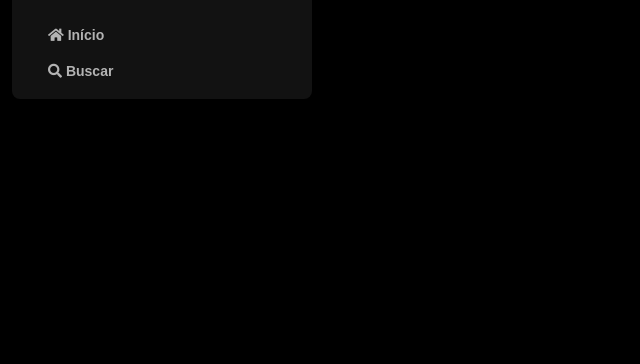
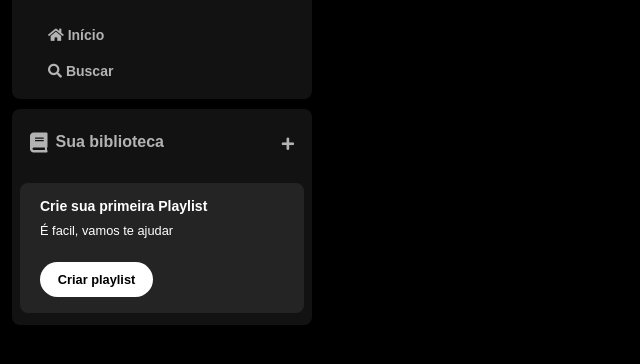
Before and after one commit to GuiMeiring/spotify-clone, a plain HTML site: page index.html in a window 1280 px wide. Shown: the part 74-438 px from the top of the page, without its empty margins (0-640 px from the left). Drawn offline with Linux system fonts and the light colour scheme.

Commit message:
aba biblioteca

```diff
--- a/index.html
+++ b/index.html
@@ -13,13 +13,12 @@
 </head>
 <body>
     <div class="sidebar">
-        <nav class="sidebar_navigation">
+        <nav class="sidebar__navigation">
             <div class="logo">
               <a href="">
-                    <img src="./assets/icons/logo-spotify.png" alt="logo do spotify">
+                <img  src="./assets/icons/logo-spotify.png" alt="Logo" />
               </a>
             </div>
-                <div>
             <ul>
               <li>
                 <a href="">
@@ -34,9 +33,25 @@
                 </a>
               </li>
             </ul>
+          </nav>
+          <div class="library">
+            <div class="library__content">
+              <button class="library__button">
+                <span class="fa fas fa-book"></span>
+                <span>Sua biblioteca</span>
+              </button>
+              <span class="fa fa-plus"></span>
             </div>
+            <section class="section-playlist">
+                <div class="section-playlist__content">
+                    <span class="text title">Crie sua primeira Playlist</span>
+                    <span class="text subtitle">É facil, vamos te ajudar</span>
+                    <button class="section-playlist__button">
+                        <span>Criar playlist</span>
+                      </button>
                 </div>
-        </nav>
+            </section>
+         </div>
     </div>
 </body>
 </html>
--- a/styles.css
+++ b/styles.css
@@ -15,20 +15,20 @@ h1 {
     width: 300px;
 }
 
-.sidebar_navigation {
+.sidebar__navigation {
     background-color: #121212;
     border-radius: 8px;
     padding: 16px 0 0 16px;
 }
 
-.sidebar_navigation .logo {
+.sidebar__navigation .logo {
     background: #121212;
     display: flex;
     border-radius: 12px;
     padding: 16px 0 0 16px;
 }
 
-.sidebar_navigation .logo img {
+.sidebar__navigation .logo  a img {
     width: 80px;
 }
 
@@ -48,3 +48,100 @@ h1 {
     font-size: 14px;
     font-family: "DM Sans", sans-serif;
 }
+
+.library {
+    background-color: #121212;
+    border-radius: 8px;
+    display: flex;
+    justify-content: space-between;
+    min-block-size: 40px;
+    padding: 4px 8px;
+    color: #b3b3b3;
+    font-weight: 600;
+    font-size: 14px;
+    margin-top: 10px;
+    flex-direction: column;
+}
+
+.library .library__button {
+    margin-right: 10px;
+    color: #b3b3b3;
+    background-color: transparent;
+    border: 0px;
+    font-size: 1rem;
+    font-weight: 700;
+    font-family: 'Montserrat', sans-serif;
+    text-align: center;
+    text-decoration: none;
+    text-transform: none;
+    padding: 20px 10px;
+    display: flex;
+}
+
+.library .library__button .fa {
+    font-size: 20px;
+    border-right: 10px;
+    font-weight: 300;
+    padding-right: 8px;
+}
+
+.library .library__content {
+    display: flex;
+    justify-content: space-between;
+}
+
+.library .library__content .fa-plus {
+    margin: 24px 10px;
+}
+
+.library .section-playlist {
+    background-color: #242424;
+    align-items: flex-start;
+    border-radius: 8px;
+    gap: 20px;
+    display: flex;
+    justify-content: space-between;
+    min-block-size: 40px;
+    color: #b3b3b3;
+    font-weight: 600;
+    font-size: 14px;
+    margin: 8px 0;
+    padding: 16px 20px;
+}
+
+.library .section-playlist .section-playlist__content {
+    display: flex;
+    flex-direction: column;
+}
+
+.library .section-playlist .section-playlist__content .text {
+    color: #ffff;
+    padding-bottom: 12px;
+    font-family: 'Montserrat', sans-serif;
+}
+
+.section-playlist__content .title {
+    font-weight: 700;
+ }
+
+ .section-playlist__content .subtitle {
+     font-weight: 500;
+     font-size: 0.8rem;
+}
+
+.section-playlist .section-playlist__content .section-playlist__button {
+    background-color: #ffffff;
+    color: #000;
+    border-radius: 9999px;
+    display: flex;
+    font-size: 0.8rem;
+    font-weight: 700;
+    font-family: 'Montserrat', sans-serif;
+    text-decoration: none;
+    text-transform: none;
+    padding: 10px;
+    border: 0px;
+    width: 113px;
+    justify-content: center;
+    margin-top: 12px;
+}
```
Lines whose indentation alone changed are shown as unchanged.
